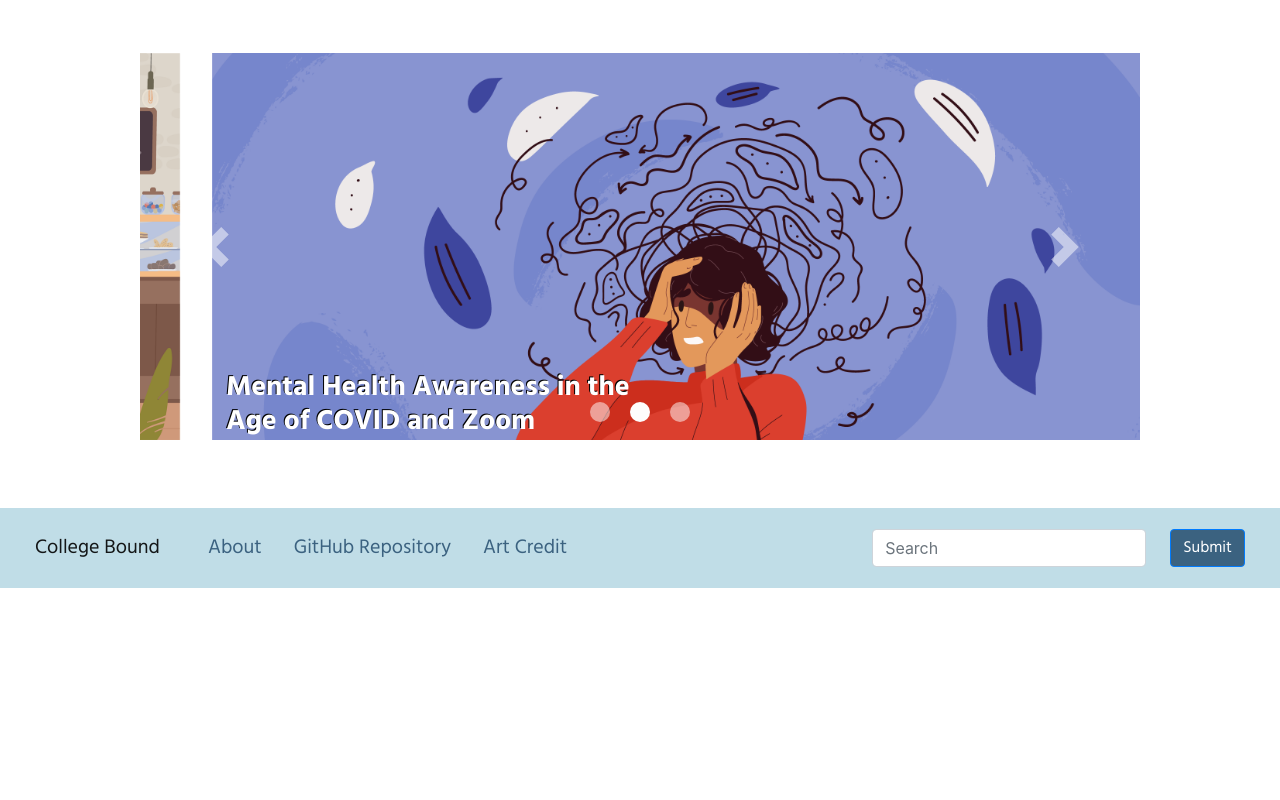
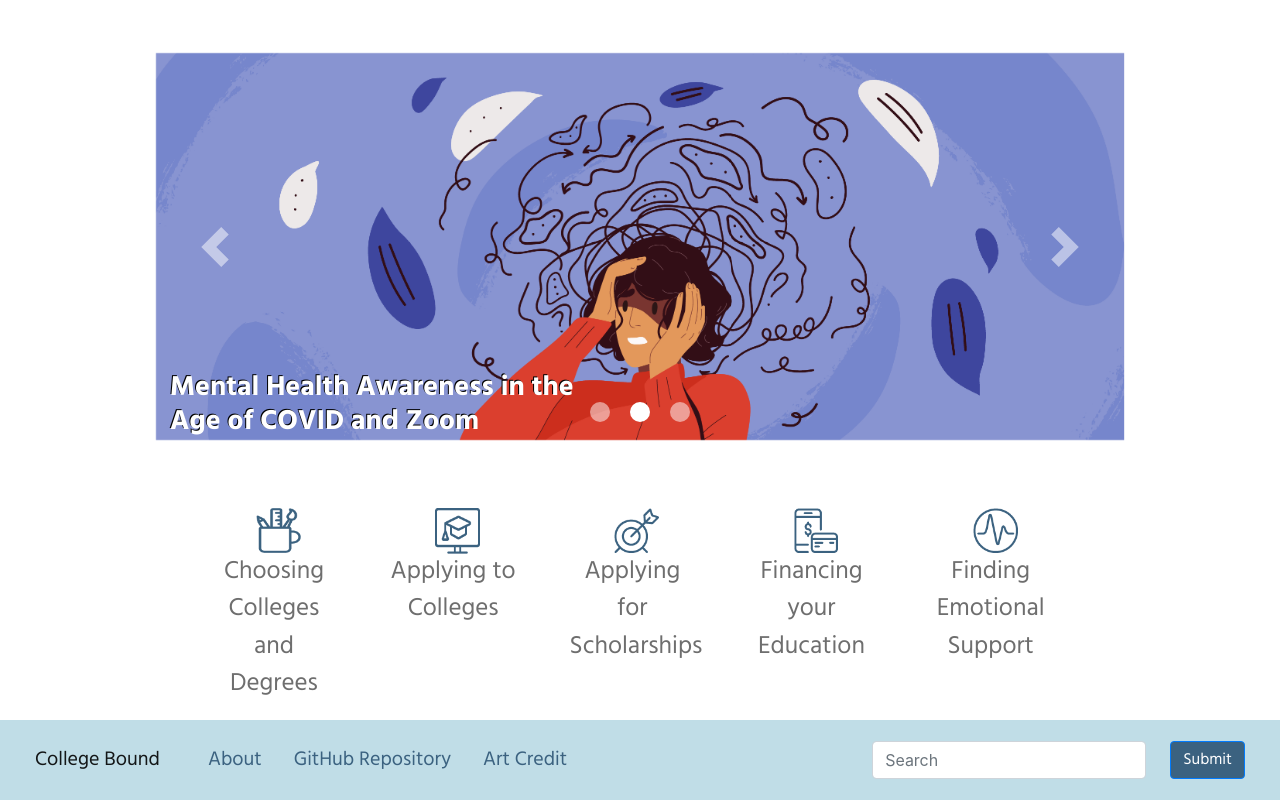
Before and after one commit to ameyam9/College_Bound, a React (Create React App) app in the folder sourcecode/college_bound/: page / in a window 1280 px wide. Shown: the part 353-1153 px from the top of the page. Before the commit the page ends 941 px from the top, so only its background shows below. Built offline with nearby package versions, Linux system fonts and the light colour scheme.

Commit message:
added icons,filled out about page

```diff
--- a/sourcecode/college_bound/src/About.js
+++ b/sourcecode/college_bound/src/About.js
@@ -4,19 +4,9 @@ function About() {
         <div className="About">
             <img className="page_header" src={"/media/applying_to_colleges.png"} alt="hi" />
             <h1 style={{ marginTop: 50 }}>About</h1>
-            <p>Lorem ipsum dolor sit amet, consectetur adipiscing elit. Integer nec odio. Praesent libero. Sed cursus ante dapibus diam. Sed nisi. Nulla quis sem at nibh elementum imperdiet. Duis sagittis ipsum. Praesent mauris. Fusce nec tellus sed augue semper porta. Mauris massa. Vestibulum lacinia arcu eget nulla. Class aptent taciti sociosqu ad litora torquent per conubia nostra, per inceptos himenaeos. </p>
+            <p>College Bound is a web application that aims to bridge the educational gap between first-generation college students and higher education. Despite recent improvements in accessibility in higher education, there is still more that needs to be done. This application provides plentiful information in order to make the college and financial aid application simpler. </p>
 
-            <p>Curabitur sodales ligula in libero. Sed dignissim lacinia nunc. Curabitur tortor. Pellentesque nibh. Aenean quam. In scelerisque sem at dolor. Maecenas mattis. Sed convallis tristique sem. Proin ut ligula vel nunc egestas porttitor. Morbi lectus risus, iaculis vel, suscipit quis, luctus non, massa. Fusce ac turpis quis ligula lacinia aliquet. Mauris ipsum. </p>
-
-            <p>Nulla metus metus, ullamcorper vel, tincidunt sed, euismod in, nibh. Quisque volutpat condimentum velit. Class aptent taciti sociosqu ad litora torquent per conubia nostra, per inceptos himenaeos. Nam nec ante. Sed lacinia, urna non tincidunt mattis, tortor neque adipiscing diam, a cursus ipsum ante quis turpis. Nulla facilisi. Ut fringilla. Suspendisse potenti. Nunc feugiat mi a tellus consequat imperdiet. Vestibulum sapien. Proin quam. </p>
-
-            <p>Etiam ultrices. Suspendisse in justo eu magna luctus suscipit. Sed lectus. Integer euismod lacus luctus magna. Quisque cursus, metus vitae pharetra auctor, sem massa mattis sem, at interdum magna augue eget diam. Vestibulum ante ipsum primis in faucibus orci luctus et ultrices posuere cubilia Curae; Morbi lacinia molestie dui. Praesent blandit dolor. Sed non quam. In vel mi sit amet augue congue elementum. Morbi in ipsum sit amet pede facilisis laoreet. Donec lacus nunc, viverra nec, blandit vel, egestas et, augue. </p>
-
-            <p>Vestibulum tincidunt malesuada tellus. Ut ultrices ultrices enim. Curabitur sit amet mauris. Morbi in dui quis est pulvinar ullamcorper. Nulla facilisi. Integer lacinia sollicitudin massa. Cras metus. Sed aliquet risus a tortor. Integer id quam. Morbi mi. Quisque nisl felis, venenatis tristique, dignissim in, ultrices sit amet, augue. Proin sodales libero eget ante. </p>
-
-            <p>Nulla quam. Aenean laoreet. Vestibulum nisi lectus, commodo ac, facilisis ac, ultricies eu, pede. Ut orci risus, accumsan porttitor, cursus quis, aliquet eget, justo. Sed pretium blandit orci. Ut eu diam at pede suscipit sodales. Aenean lectus elit, fermentum non, convallis id, sagittis at, neque. Nullam mauris orci, aliquet et, iaculis et, viverra vitae, ligula. Nulla ut felis in purus aliquam imperdiet. Maecenas aliquet mollis lectus. Vivamus consectetuer risus et tortor. Lorem ipsum dolor sit amet, consectetur adipiscing elit. Integer nec odio. </p>
-
-            <p>Praesent libero. Sed cursus ante dapibus diam. Sed nisi. Nulla quis sem at nibh elementum imperdiet. Duis sagittis ipsum. Praesent mauris. Fusce nec tellus sed augue semper porta. Mauris massa. Vestibulum lacinia arcu eget nulla. Class aptent taciti sociosqu ad litora torquent per conubia nostra, per inceptos himenaeos. Curabitur sodales ligula in libero. Sed dignissim lacinia nunc. Curabitur tortor. Pellentesque nibh. </p>
+            <p>This project was created by four members of LMU Computer Science class of 2022: Ameya Mellacheruvu, Keziah Rezaey, Elise Sawan, and Salem Tesfu. This group, known as PASTEL, is well aware of the educational inequalities that come with being first-generation students through first hand experience. They hope that their website can provide solace to prospective and current university students across the nation.</p>
         </div>
     );
 }
--- a/sourcecode/college_bound/src/App.css
+++ b/sourcecode/college_bound/src/App.css
@@ -118,11 +118,7 @@ p {
   font-size: 25px;
 }
 
-p,
-a,
-h1,
-h3,
-h5 {
+p, a, h1, h3, h5 {
   font-family: 'Hind', sans-serif;
 }
 
@@ -138,6 +134,33 @@ h5 {
   background-color: #C0DDE7;
 }
 
+.row {
+  width: 70%;
+  margin-left: 20vw;
+}
+
+.column {
+  float: left;
+  width: 20%;
+  padding-left: -50px;
+  padding-right: -50px;
+}
+
+.row::after {
+  content: "";
+  clear: both;
+  display: table;
+}
+
+.Icons p {
+  color: #6E6E6E;
+  width: 70%;
+  text-align: center;
+  margin-left: -3.5vw;
+}
+
+
+
 Button {
   color: #3B6280;
 }
--- a/sourcecode/college_bound/src/App.js
+++ b/sourcecode/college_bound/src/App.js
@@ -27,7 +27,6 @@ import FindingResources from "./pages/FindingResources";
 import CovidArticle from "./pages/CovidArticle";
 import MentalHealthArticle from "./pages/MentalHealthArticle";
 import CampusLifeArticle from "./pages/CampusLifeArticle";
-import SearchPages from "./SearchPages";
 
 function App() {
   return (
@@ -60,7 +59,6 @@ function App() {
             <Route exact path="/mental_health_zoom_covid_article" component={MentalHealthArticle} />
             <Route exact path="/campus_life_article" component={CampusLifeArticle} />
             <Route exact path="/about" component={About} />
-            <Route exact path="/search_results" component={SearchPages} />
           </Switch>
           <Footer />
         </Router>
--- a/sourcecode/college_bound/src/Footer.js
+++ b/sourcecode/college_bound/src/Footer.js
@@ -21,7 +21,7 @@ function Footer() {
                 </Navbar.Collapse>
                 <Form inline>
                     <FormControl type="text" placeholder="Search" className=" mr-sm-2" />
-                    <Link to="/search_results">
+                    <Link to="/applying_for_scholarships">
                         <Button style={{ background: "#3B6280" }} type="submit">Submit</Button>
                     </Link>
                 </Form>
--- /dev/null
+++ b/sourcecode/college_bound/src/Icons.js
@@ -0,0 +1,65 @@
+import "./App.css";
+import { BrowserRouter as Route, Link } from "react-router-dom";
+
+function Icons() {
+    return(
+        <div className="Icons">
+            <div class="row">
+                <div class="column">
+                    <Link to="/choosing_colleges_and_degrees">
+                    <img src="/media/choosing_colleges.png" alt="" style={{width: "25%"}}/>
+                    </Link>
+                </div>
+                <div class="column">
+                    <Link to="/applying_to_colleges">
+                    <img src="/media/applying_colleges.png" alt="" style={{width: "25%"}}/>
+                    </Link>
+                </div>
+                <div class="column">
+                    <Link to="/applying_for_scholarships">
+                    <img src="/media/scholarships.png" alt="" style={{width: "25%"}}/>
+                    </Link>
+                </div>
+                <div class="column">
+                    <Link to="/financing_your_education">
+                    <img src="/media/financing.png" alt="" style={{width: "25%"}}/>
+                    </Link>
+                </div>
+                <div class="column">
+                    <Link to="/finding_emotional_support">
+                    <img src="/media/emotional_support.png" alt="" style={{width: "25%"}}/>
+                    </Link>
+                </div>
+            </div>
+            <div class="row">
+                <div class="column">
+                    <Link to="/choosing_colleges_and_degrees" style={{ textDecoration: 'none' }}>
+                    <p>Choosing Colleges and Degrees</p>
+                    </Link>
+                </div>
+                <div class="column">
+                    <Link to="/applying_to_colleges" style={{ textDecoration: 'none' }}>
+                    <p>Applying to Colleges</p>
+                    </Link>
+                </div>
+                <div class="column">
+                    <Link to="/applying_for_scholarships" style={{ textDecoration: 'none' }}>
+                    <p>Applying for Scholarships</p>
+                    </Link>
+                </div>
+                <div class="column">
+                    <Link to="/financing_your_education" style={{ textDecoration: 'none' }}>
+                    <p>Financing your Education</p>
+                    </Link>
+                </div>
+                <div class="column">
+                    <Link to="/finding_emotional_support" style={{ textDecoration: 'none' }}>
+                    <p>Finding Emotional Support</p>
+                    </Link>
+                </div>
+            </div>
+        </div>
+    );
+}
+
+export default Icons;
--- a/sourcecode/college_bound/src/SearchPages.js
+++ /dev/null
@@ -1,23 +0,0 @@
-import "./App.css";
-function SearchPages() {
-    return (
-        <div className="SearchPages">
-            <img className="page_header" src={"/media/applying_to_colleges.png"} alt="hi" />
-            <h1 style={{ marginTop: 50 }}>Search Results</h1>
-            <p>Lorem ipsum dolor sit amet, consectetur adipiscing elit. Integer nec odio. Praesent libero. Sed cursus ante dapibus diam. Sed nisi. Nulla quis sem at nibh elementum imperdiet. Duis sagittis ipsum. Praesent mauris. Fusce nec tellus sed augue semper porta. Mauris massa. Vestibulum lacinia arcu eget nulla. Class aptent taciti sociosqu ad litora torquent per conubia nostra, per inceptos himenaeos. </p>
-
-            <p>Curabitur sodales ligula in libero. Sed dignissim lacinia nunc. Curabitur tortor. Pellentesque nibh. Aenean quam. In scelerisque sem at dolor. Maecenas mattis. Sed convallis tristique sem. Proin ut ligula vel nunc egestas porttitor. Morbi lectus risus, iaculis vel, suscipit quis, luctus non, massa. Fusce ac turpis quis ligula lacinia aliquet. Mauris ipsum. </p>
-
-            <p>Nulla metus metus, ullamcorper vel, tincidunt sed, euismod in, nibh. Quisque volutpat condimentum velit. Class aptent taciti sociosqu ad litora torquent per conubia nostra, per inceptos himenaeos. Nam nec ante. Sed lacinia, urna non tincidunt mattis, tortor neque adipiscing diam, a cursus ipsum ante quis turpis. Nulla facilisi. Ut fringilla. Suspendisse potenti. Nunc feugiat mi a tellus consequat imperdiet. Vestibulum sapien. Proin quam. </p>
-
-            <p>Etiam ultrices. Suspendisse in justo eu magna luctus suscipit. Sed lectus. Integer euismod lacus luctus magna. Quisque cursus, metus vitae pharetra auctor, sem massa mattis sem, at interdum magna augue eget diam. Vestibulum ante ipsum primis in faucibus orci luctus et ultrices posuere cubilia Curae; Morbi lacinia molestie dui. Praesent blandit dolor. Sed non quam. In vel mi sit amet augue congue elementum. Morbi in ipsum sit amet pede facilisis laoreet. Donec lacus nunc, viverra nec, blandit vel, egestas et, augue. </p>
-
-            <p>Vestibulum tincidunt malesuada tellus. Ut ultrices ultrices enim. Curabitur sit amet mauris. Morbi in dui quis est pulvinar ullamcorper. Nulla facilisi. Integer lacinia sollicitudin massa. Cras metus. Sed aliquet risus a tortor. Integer id quam. Morbi mi. Quisque nisl felis, venenatis tristique, dignissim in, ultrices sit amet, augue. Proin sodales libero eget ante. </p>
-
-            <p>Nulla quam. Aenean laoreet. Vestibulum nisi lectus, commodo ac, facilisis ac, ultricies eu, pede. Ut orci risus, accumsan porttitor, cursus quis, aliquet eget, justo. Sed pretium blandit orci. Ut eu diam at pede suscipit sodales. Aenean lectus elit, fermentum non, convallis id, sagittis at, neque. Nullam mauris orci, aliquet et, iaculis et, viverra vitae, ligula. Nulla ut felis in purus aliquam imperdiet. Maecenas aliquet mollis lectus. Vivamus consectetuer risus et tortor. Lorem ipsum dolor sit amet, consectetur adipiscing elit. Integer nec odio. </p>
-
-            <p>Praesent libero. Sed cursus ante dapibus diam. Sed nisi. Nulla quis sem at nibh elementum imperdiet. Duis sagittis ipsum. Praesent mauris. Fusce nec tellus sed augue semper porta. Mauris massa. Vestibulum lacinia arcu eget nulla. Class aptent taciti sociosqu ad litora torquent per conubia nostra, per inceptos himenaeos. Curabitur sodales ligula in libero. Sed dignissim lacinia nunc. Curabitur tortor. Pellentesque nibh. </p>
-        </div>
-    );
-}
-export default SearchPages;
--- a/sourcecode/college_bound/src/pages/HomePage.js
+++ b/sourcecode/college_bound/src/pages/HomePage.js
@@ -1,10 +1,12 @@
 import ArticleCarousel from "../ArticleCarousel"
 import "../App.css";
+import Icons from "../Icons"
 
 function HomePage() {
   return (
     <div className="HomePage">
       <ArticleCarousel />
+      <Icons />
     </div>
   );
 }
```
